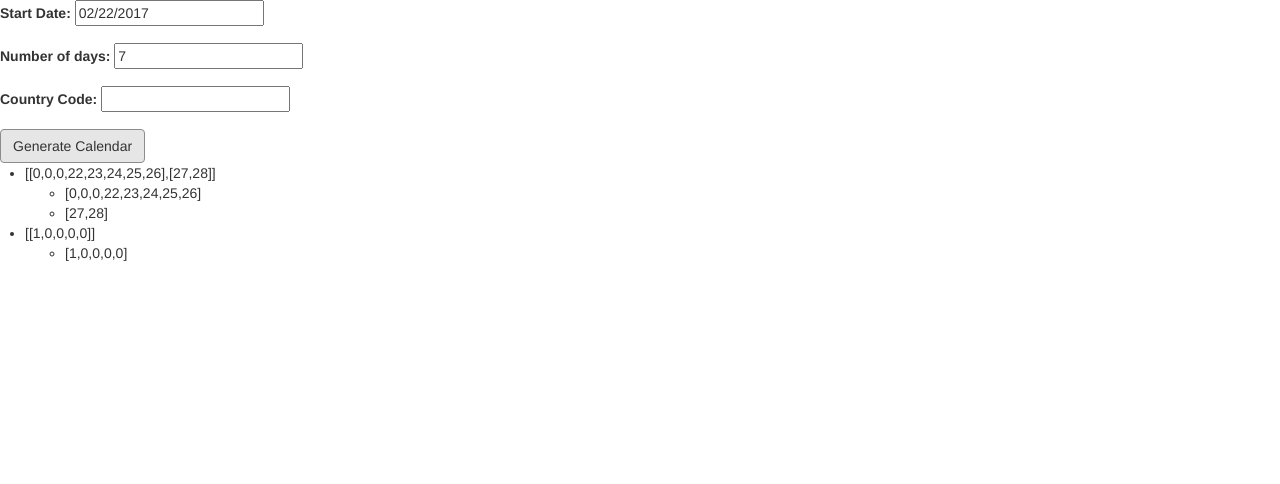
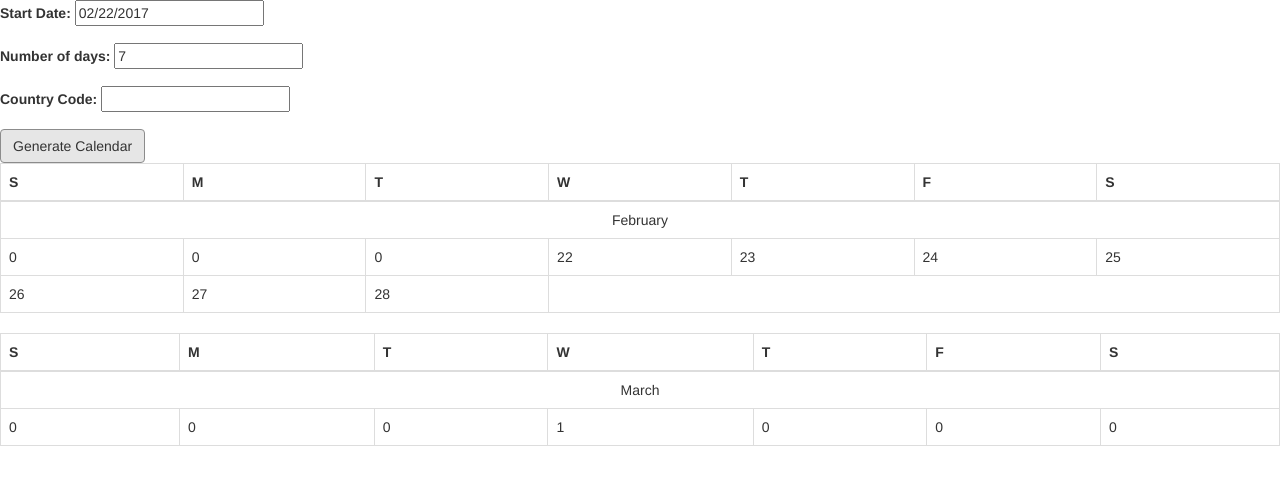
Before and after one commit to cyaiox/calendar-prosoft, a plain HTML site: page index.html in a window 1280 px wide. Both pictures are taken after a click on the link "Generate Calendar". Drawn offline with nearby package versions, Linux system fonts and the light colour scheme.

Commit message:
General Structure of Calendar

```diff
--- a/index.html
+++ b/index.html
@@ -42,8 +42,8 @@
     </div>
 
     <div class="row" ng-if="show_calendar">
-        <!--<div class="col-lg-12">
-            <table class="table table-bordered">
+        <div class="col-lg-12">
+            <table class="table table-bordered" ng-repeat="month in calendar track by $index">
                 <thead>
                     <th>S</th>
                     <th>M</th>
@@ -53,22 +53,14 @@
                     <th>F</th>
                     <th>S</th>
                 </thead>
-                <tbody ng-repeat="month in calendar">
-                    <tr><td>{{ month }}</td></tr>
+                <tbody>
+                    <tr><td colspan="7" align="center">{{ months[start_month + $index]}}</td></tr>
                     <tr ng-repeat="week in month">
-                        <td ng-repeat="day in week"> {{ day }} </td>
+                        <td ng-repeat="day in week track by $index"> {{ day }} </td>
                     </tr>
                 </tbody>
             </table>
-        </div>-->
-
-        <ul>
-            <li ng-repeat="month in calendar"> {{month}}
-            <ul>
-                <li ng-repeat="week in month"> {{week}}</li>
-            </ul>
-            </li>
-        </ul>
+        </div>
 
     </div>
 
--- a/js/calendar.js
+++ b/js/calendar.js
@@ -32,6 +32,8 @@ app.controller('calendarCtrl', function($scope) {
         var actual_month = d.getMonth();
         var days = 0;
 
+        $scope.start_month = d.getMonth();
+
         $scope.number_of_month = 0;
         $scope.number_of_week = 0;
 
@@ -45,7 +47,7 @@ app.controller('calendarCtrl', function($scope) {
 
         $scope.calendar[$scope.number_of_month][$scope.number_of_week].push(d.getDate());
 
-        for(i = (d.getDay() + 1); i < 8; i++) {
+        for(i = (d.getDay() + 1); i < 7; i++) {
             days++;
             d.setDate(d.getDate() + 1);
             $scope.calendar[$scope.number_of_month][$scope.number_of_week].push((d.getDate()));
@@ -63,6 +65,9 @@ app.controller('calendarCtrl', function($scope) {
                         $scope.number_of_week = 0;
                         $scope.calendar[$scope.number_of_month] = [];
                         $scope.calendar[$scope.number_of_month][$scope.number_of_week] = [];
+                        for(i = 0; i < d.getDay(); i++) {
+                            $scope.calendar[$scope.number_of_month][$scope.number_of_week].push(0);
+                        }
                     }
                     $scope.calendar[$scope.number_of_month][$scope.number_of_week].push(d.getDate());
                 } else {
```
